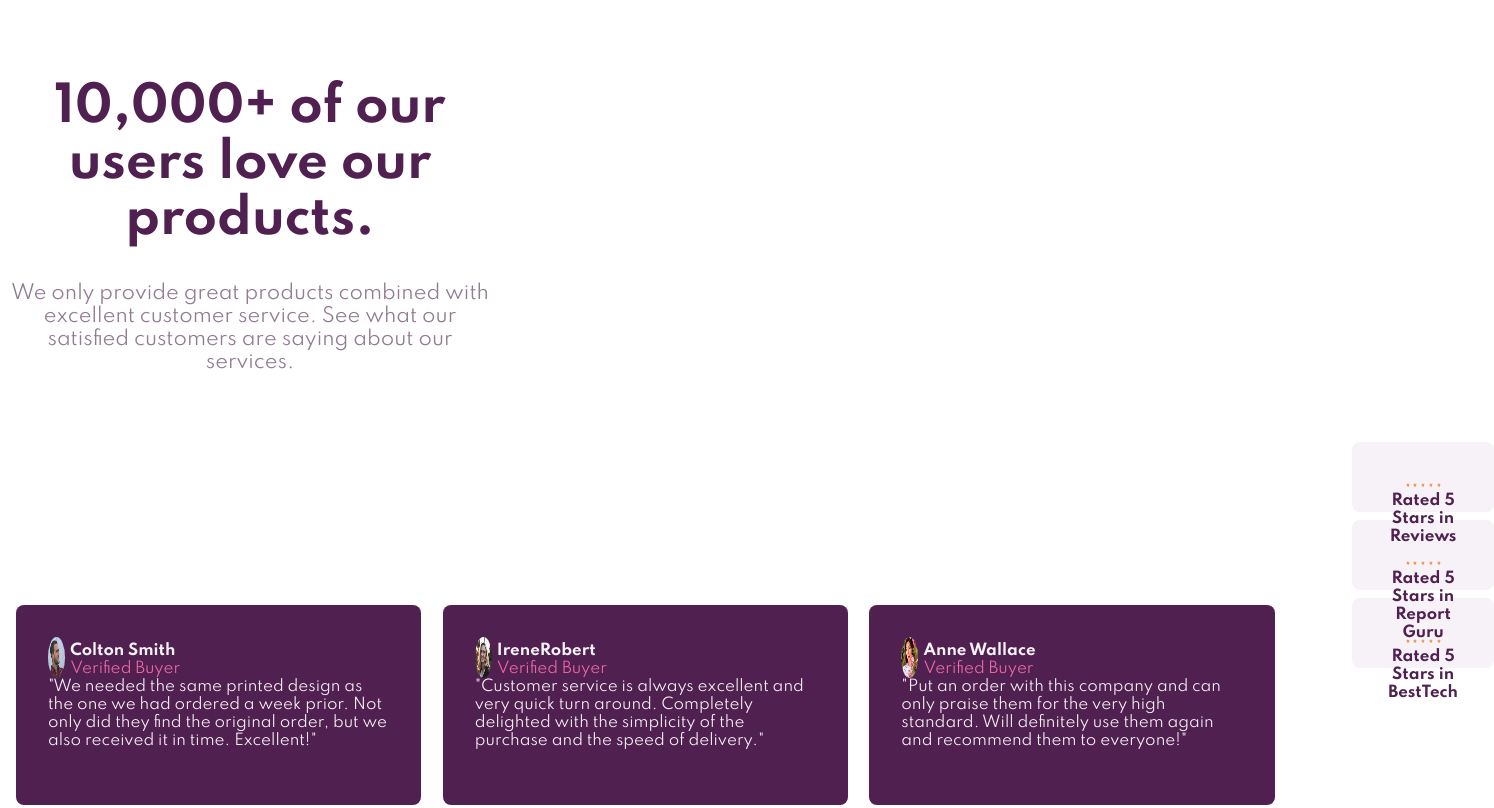
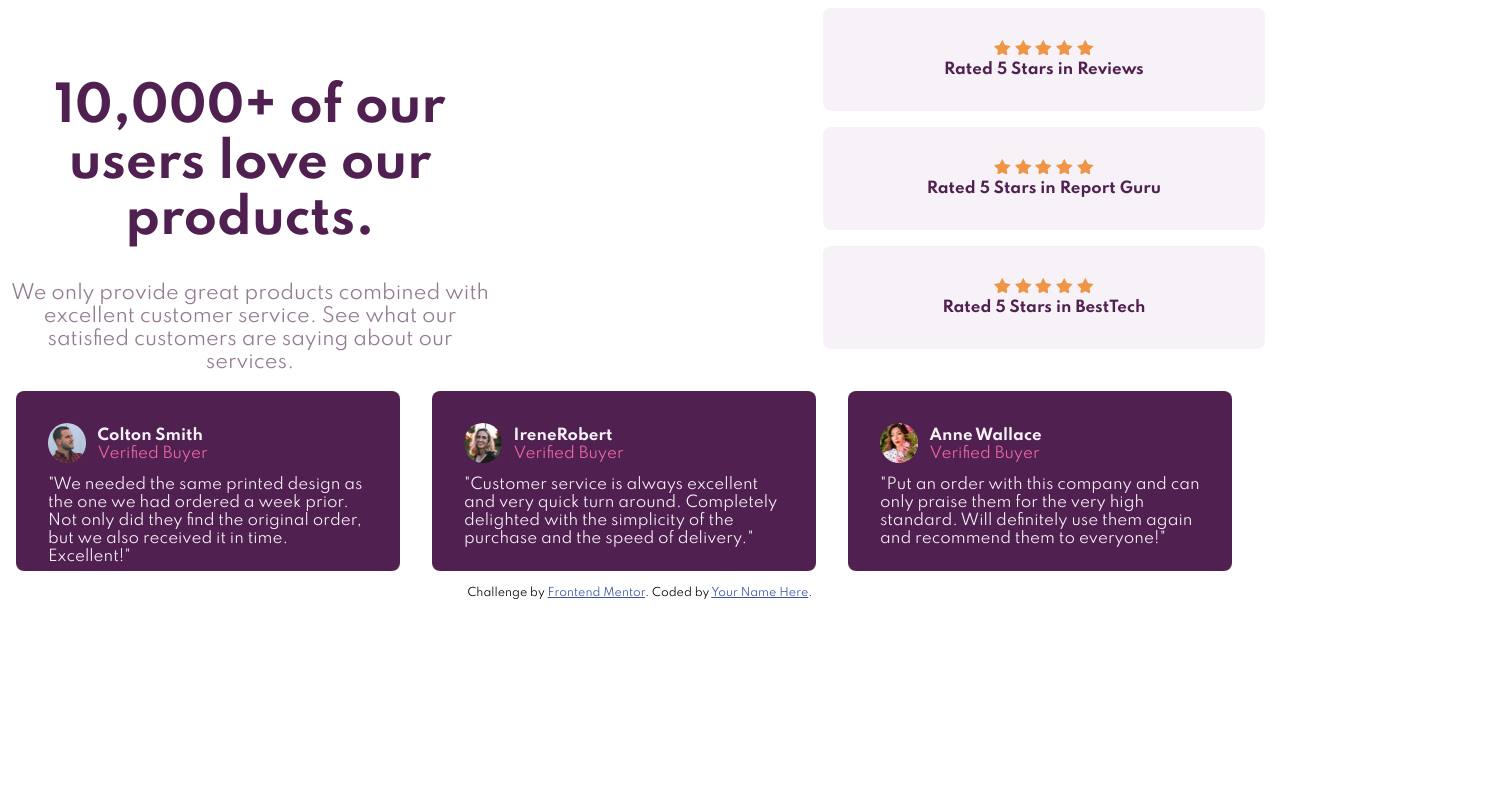
Before and after one commit to danieldamian09/social-proof-section-challenge-hub, a plain HTML site: page index.html in a window 1280 px wide. Shown: the top 808 px of the page, 1494 px wide, since content can reach past the window. Drawn offline with Linux system fonts and the light colour scheme.

Commit message:
cambios en el grid

```diff
--- a/index.html
+++ b/index.html
@@ -16,13 +16,16 @@
 
 <body>
   <div class="container">
-    <div class="container-1">
+
+    <div class="container-child-1">
       <div class="title">
         <h2>10,000+ of our users love our products.</h2>
         <p>We only provide great products combined with excellent customer service.
           See what our satisfied customers are saying about our services.</p>
       </div>
-      <div class="container-2">
+    </div>
+
+    <div class="container-child-2">
       <div class="rated">
         <div class="rate1">
           <img src="./images/icon-star.svg" alt="Stars">
@@ -50,10 +53,9 @@
         </div>
       </div>
     </div>
-    </div>
 
 
-    <div class="container-3">
+    <div class="container-child-3">
       <div class="cards">
         <div class="card1">
           <div class="card_header">
@@ -63,7 +65,7 @@
               <span>Verified Buyer</span>
             </div>
           </div>
-          <p>"We needed the same printed design as the one we had ordered a week prior. Not only did they find the
+          <p class="text">"We needed the same printed design as the one we had ordered a week prior. Not only did they find the
             original order, but we also received it in time. Excellent!"</p>
         </div>
         <div class="card2">
@@ -74,7 +76,7 @@
               <span>Verified Buyer</span>
             </div>
           </div>
-          <p> "Customer service is always excellent and very quick turn around. Completely delighted with the simplicity
+          <p class="text"> "Customer service is always excellent and very quick turn around. Completely delighted with the simplicity
             of the purchase and the speed of delivery." </p>
         </div>
         <div class="card3">
@@ -85,20 +87,22 @@
               <span>Verified Buyer</span>
             </div>
           </div>
-          <p>"Put an order with this company and can only praise them for the very high standard. Will definitely use
+          <p class="text">"Put an order with this company and can only praise them for the very high standard. Will definitely use
             them
             again and recommend them to everyone!"</p>
         </div>
       </div>
     </div>
-  </div>
 
-
-  <div class="attribution">
+    <div class="container-child-4">
       Challenge by
       <a href="https://www.frontendmentor.io?ref=challenge" target="_blank">Frontend Mentor</a>.
       Coded by <a href="#">Your Name Here</a>.
     </div>
+
+  </div>
+
+
 </body>
 
 </html>
--- a/style.css
+++ b/style.css
@@ -24,55 +24,45 @@ body {
   font-size: 15px;
 }
 
-.container {
-  display: grid;
-  grid-auto-columns: 1fr;
-  grid-auto-rows: 1fr;
-  grid-template-columns: 1fr;
-  gap: 4px 4px;
-  grid-auto-columns: repeat(auto-fill, minmax(15rem, 1fr));
-}
 
-.container-1 {
-  display: grid;
-  grid-template-columns: 40% 50%;
-  grid-template-rows: 1fr;
-  gap: 5% 5%;
-  grid-template-areas: ;
-}
-
-.container-2 {
-  display: grid;
-  grid-template-columns: 1fr;
-  grid-template-rows: 70px 70px 70px;
-  gap: 0px 0px;
-  grid-template-areas:
-    "."
-    "."
-    ".";
-  grid-area: container-2;
-}
-
-.cards {
-  display: grid;
-  grid-template-columns: 1fr 1fr 1fr;
-  grid-template-rows: 1fr;
-  gap: 0px 0px;
-  grid-area: ".card1";
-  grid-template-areas:
-    "card1 card2 card3";
-}
 
 
 /* Medidas del container y columnas */
 
-/*.container{
+.container-child-1 {
+  grid-area: title;
+}
+
+.container-child-2 {
+  grid-area: rated;
+}
+
+.container-child-3 {
+  grid-area: cards;
+}
+
+.container-child-4 {
+  grid-area: footer;
+}
+
+.container {
   display: grid;
-  grid-template-rows: 1fr;
-  grid-template-columns: 2fr;
+  grid-template-areas:
+    'title rated'
+    'cards cards'
+    'footer footer'
+  ;
+}
 
-}*/
+.rated {
+  display: flex;
+  flex-direction: column;
+  color: var(--very-dark-magenta);
+}
 
+.cards {
+  display: flex;
+}
 
 
 /* Diseño boxes, titulo, textos, imgs */
@@ -97,24 +87,20 @@ body {
 }
 
 
-
-.rated {
-
-  color: var(--very-dark-magenta);
-}
-
-
-
 .card1,
 .card2,
 .card3 {
   background: var(--very-dark-magenta);
   color: var(--light-grayish-magenta);
   border-radius: 0.5rem;
-  width: 95%;
-  height: 200px;
+  width: 30%;
+  height: 180px;
   padding: 2rem;
   margin: 1rem;
+}
+
+.text {
+  margin-top: 0.8rem;
 }
 
 .rate1,
@@ -135,7 +121,7 @@ span {
 
 img {
   border-radius: 100%;
-  max-width: 5%;
+  max-width: 12%;
 }
 
 .card_header {
@@ -144,36 +130,39 @@ img {
 
 .description {
   margin-top: 1.3%;
-  margin-left: 1.5%;
+  margin-left: 3.5%;
 }
 
 /* Media queries */
 
 /* Footer */
 
-.attribution {
+.container-child-4 {
   font-size: 11px;
   text-align: center;
 }
 
-.attribution a {
+.container-child-4 a {
   color: hsl(228, 45%, 44%);
 }
 
 @media only screen and (max-width: 375px) {
-  .container-1 {
-    display: grid;
-    grid-template-rows: 1fr;
-    grid-template-columns: 1fr 1fr;
+  .container {
+    grid-template-columns: 1fr;
+    grid-template-areas:
+      'title'
+      'rated'
+      'cards'
+      'footer';
   }
 
-  .container-2 {
-    display: grid;
-    grid-template-rows: 1fr 1fr 1fr;
+  .cards {
+    flex-direction: column;
   }
 
-  .container-3 {
-    display: grid;
-    grid-template-rows: 1fr 1fr 1fr;
+  .card1,
+  .card2,
+  .card3{
+    width: 100%;
   }
 }
```
Lines whose indentation alone changed are shown as unchanged.
